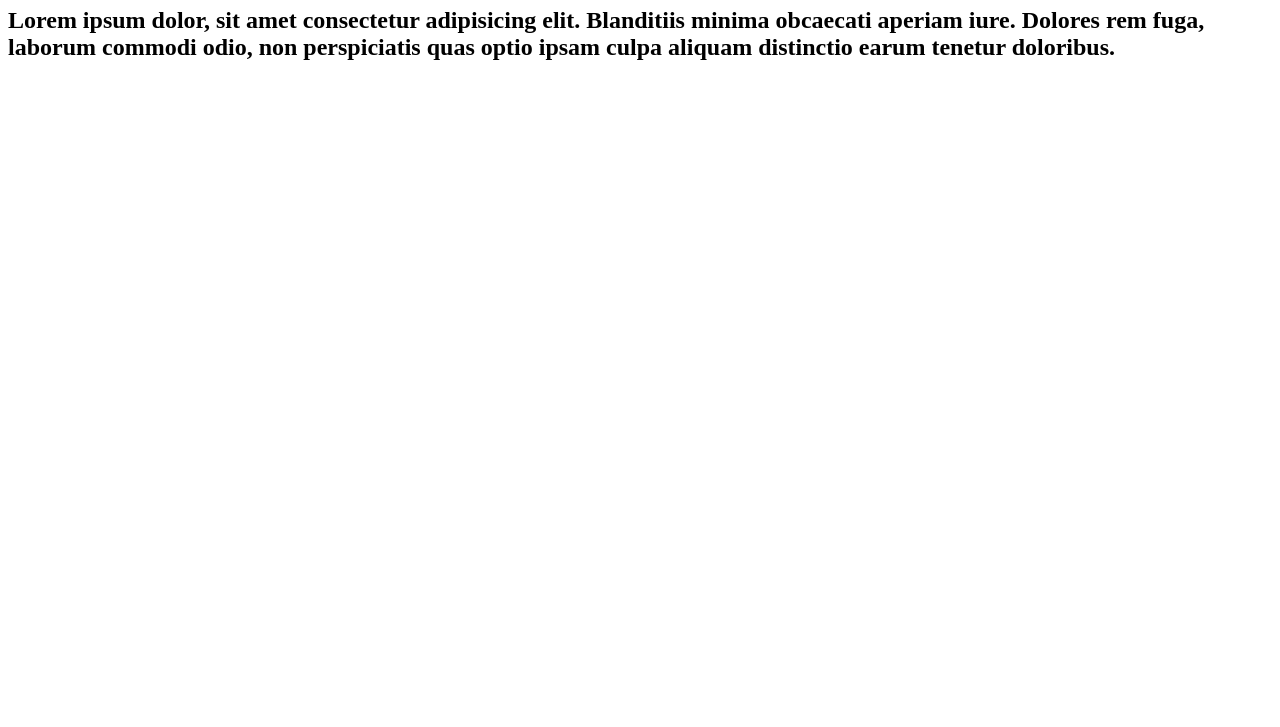
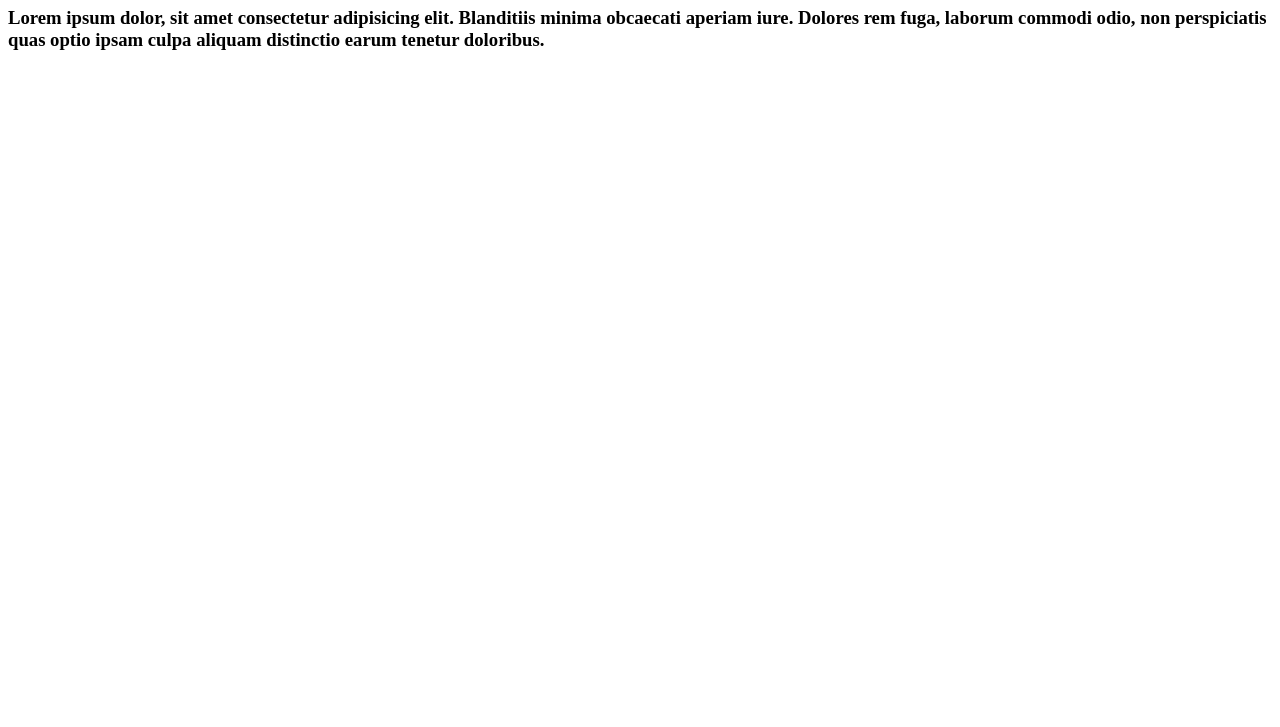
Before and after one commit to enzoDevelopment/curso-git, a plain HTML site: page index.html in a window 1280 px wide. Shown: the part 73-800 px from the top of the page. Drawn offline with Linux system fonts and the light colour scheme.

Commit message:
15° commit - correção do  h2 para h3

```diff
--- a/index.html
+++ b/index.html
@@ -7,6 +7,6 @@
 </head>
 <body>
     <h1>Hello World</h1>
-    <h2>Lorem ipsum dolor, sit amet consectetur adipisicing elit. Blanditiis minima obcaecati aperiam iure. Dolores rem fuga, laborum commodi odio, non perspiciatis quas optio ipsam culpa aliquam distinctio earum tenetur doloribus.</h2>
+    <h3>Lorem ipsum dolor, sit amet consectetur adipisicing elit. Blanditiis minima obcaecati aperiam iure. Dolores rem fuga, laborum commodi odio, non perspiciatis quas optio ipsam culpa aliquam distinctio earum tenetur doloribus.</h3>
 </body>
 </html>
```
